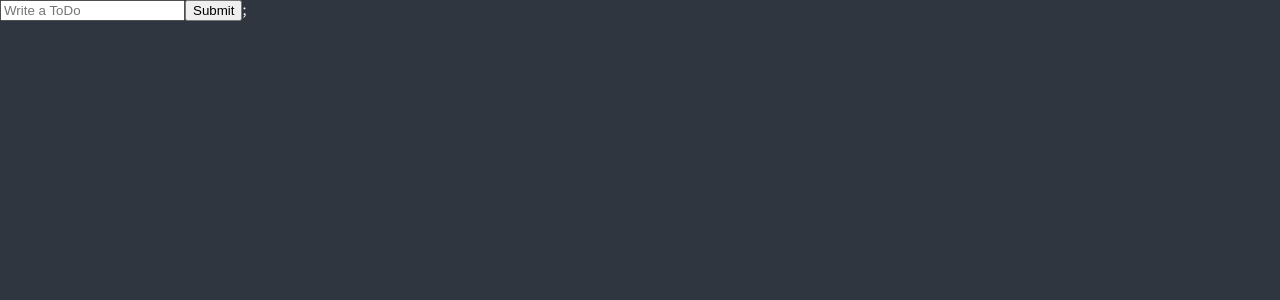
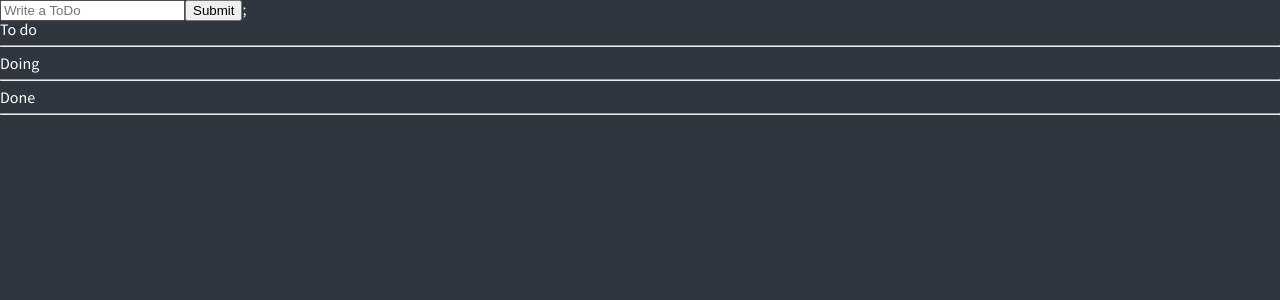
Before and after one commit to hs04111/react_second_challenge_todo, a React (Create React App) app: page / in a window 1280 px wide. Shown: the top 300 px of the page. Built offline with nearby package versions, Linux system fonts and the light colour scheme.

Commit message:
To Do list: recoil selector basics

```diff
--- a/src/Components/ToDoList.tsx
+++ b/src/Components/ToDoList.tsx
@@ -1,20 +1,36 @@
 import React from 'react';
 import { useRecoilValue } from 'recoil';
-import { toDosState } from '../atoms';
+import { toDoSelector, toDosState } from '../atoms';
 import CreateToDo from './CreateToDo';
 import ToDo from './ToDo';
 
 function ToDoList() {
-  const toDos = useRecoilValue(toDosState);
+  const [toDo, doing, done] = useRecoilValue(toDoSelector);
 
   return (
     <div>
       <CreateToDo />
+      <h1>To do</h1>
       <ul>
-        {toDos.map((todo) => (
+        {toDo.map((todo) => (
           <ToDo key={todo.id} {...todo} />
         ))}
       </ul>
+      <hr />
+      <h1>Doing</h1>
+      <ul>
+        {doing.map((todo) => (
+          <ToDo key={todo.id} {...todo} />
+        ))}
+      </ul>
+      <hr />
+      <h1>Done</h1>
+      <ul>
+        {done.map((todo) => (
+          <ToDo key={todo.id} {...todo} />
+        ))}
+      </ul>
+      <hr />
     </div>
   );
 }
--- a/src/atoms.tsx
+++ b/src/atoms.tsx
@@ -1,4 +1,4 @@
-import { atom } from 'recoil';
+import { atom, selector } from 'recoil';
 
 export interface IToDo {
   text: string;
@@ -10,3 +10,15 @@ export const toDosState = atom<IToDo[]>({
   key: 'toDoList',
   default: [],
 });
+
+export const toDoSelector = selector({
+  key: 'toDoSelector',
+  get: ({ get }) => {
+    const toDos = get(toDosState);
+    return [
+      toDos.filter((toDo) => toDo.category === 'TO_DO'),
+      toDos.filter((toDo) => toDo.category === 'DOING'),
+      toDos.filter((toDo) => toDo.category === 'DONE'),
+    ];
+  },
+});
```
